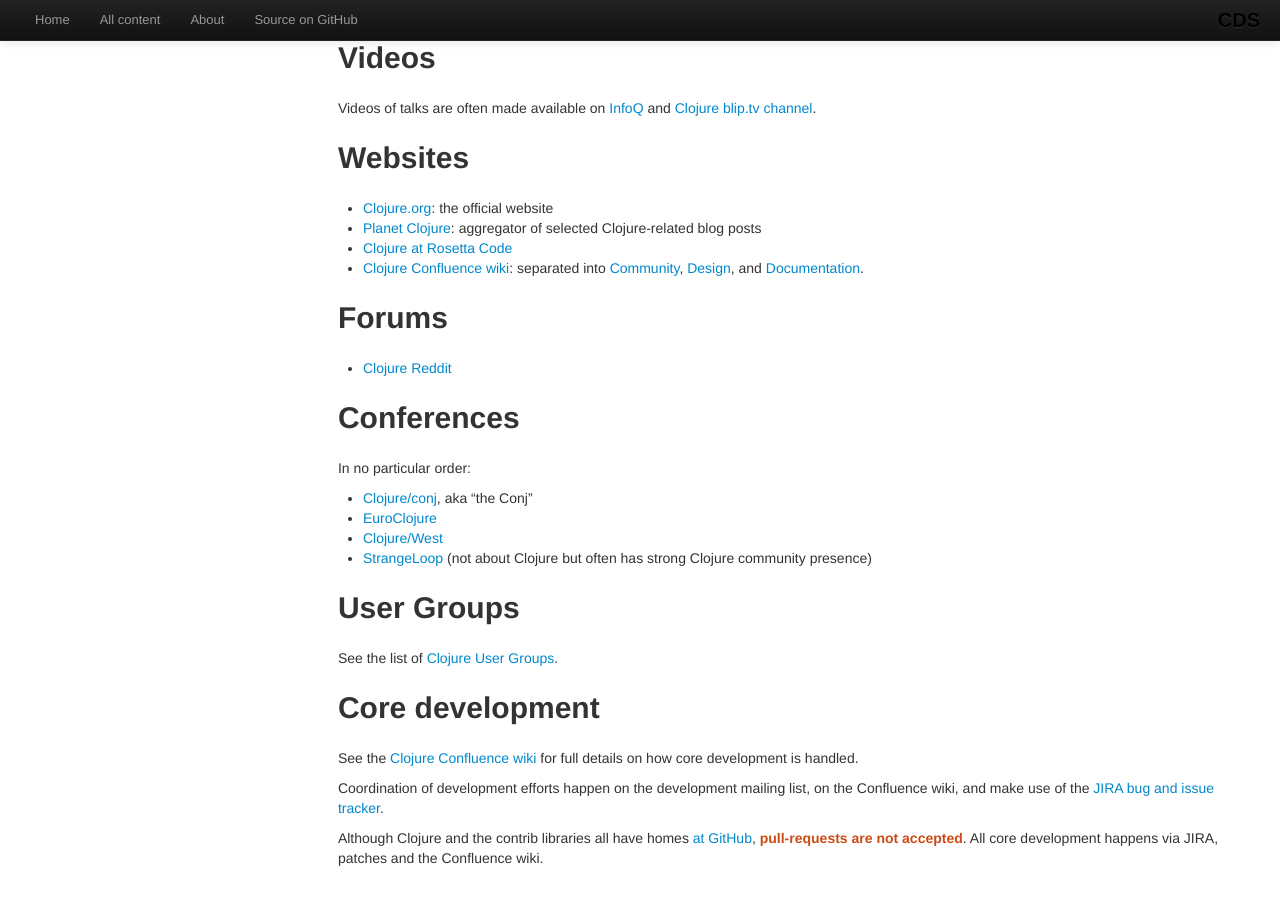
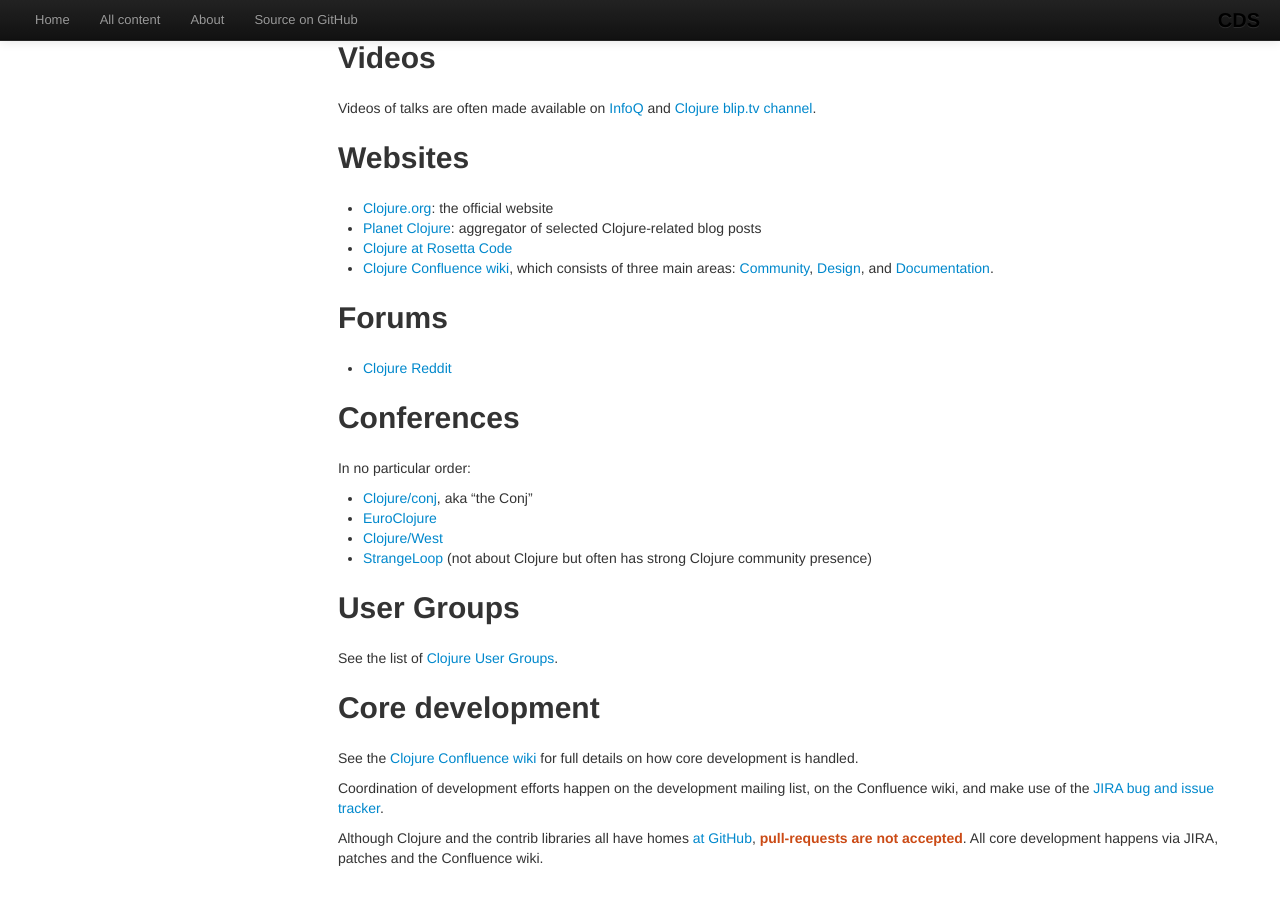
Before and after one commit to clojuredocs/guides, a Jekyll site: the page built from articles/ecosystem/community.md, in a window 1280 px wide and 900 px high, scrolled down 636 px. Built offline with Jekyll 4.4.1, drawn with Linux system fonts in a browser that asks for light colours; some web fonts are replaced; Markdown is read by kramdown in place of the engine named in the settings.

Commit message:
minor wording improvement

```diff
--- a/articles/ecosystem/community.md
+++ b/articles/ecosystem/community.md
@@ -39,7 +39,10 @@
   * [Clojure.org](http://clojure.org/): the official website
   * [Planet Clojure](http://planet.clojure.in/): aggregator of selected Clojure-related blog posts
   * [Clojure at Rosetta Code](http://rosettacode.org/wiki/Category:Clojure)
-  * [Clojure Confluence wiki](http://dev.clojure.org/dashboard.action): separated into [Community](http://dev.clojure.org/display/community/Home), [Design](http://dev.clojure.org/display/design/Home), and [Documentation](http://dev.clojure.org/display/doc/Home).
+  * [Clojure Confluence wiki](http://dev.clojure.org/dashboard.action), which consists of three main areas:
+    [Community](http://dev.clojure.org/display/community/Home),
+    [Design](http://dev.clojure.org/display/design/Home), and
+    [Documentation](http://dev.clojure.org/display/doc/Home).
 
 
 ## Forums
```
